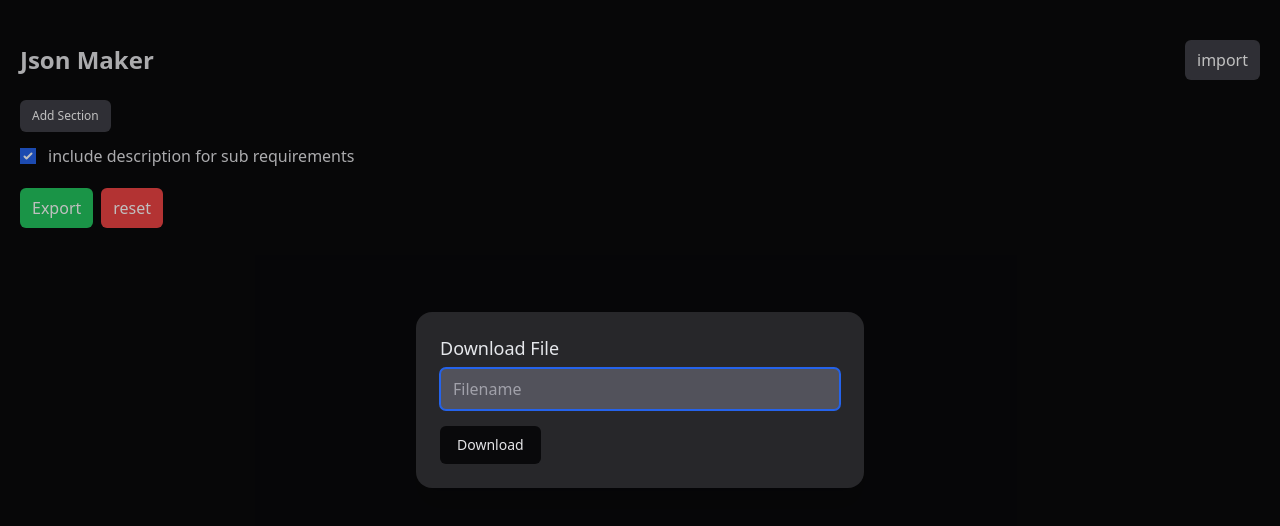
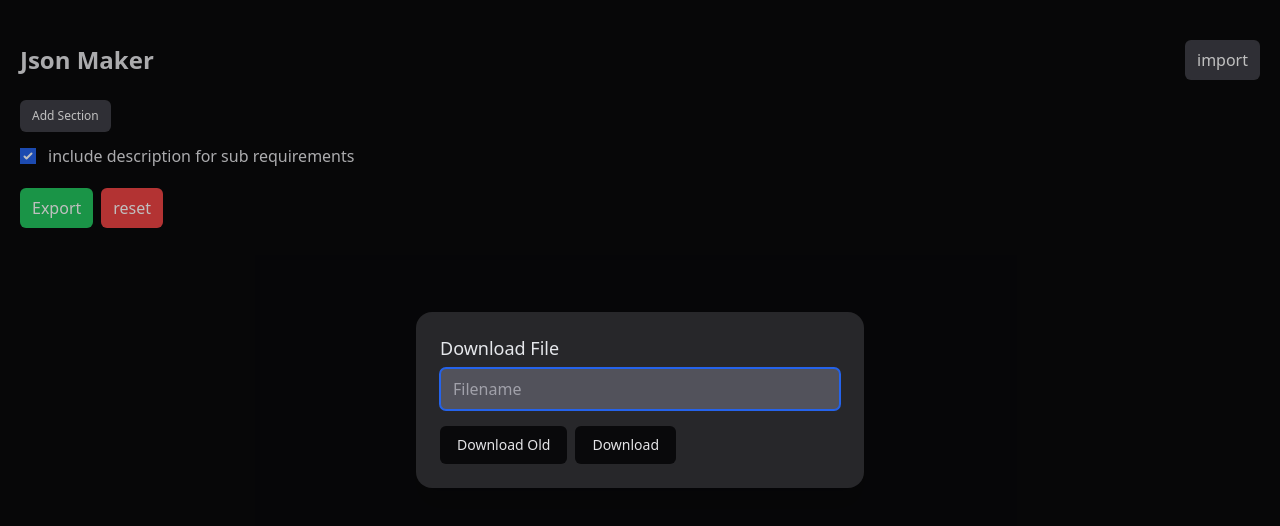
Before and after one commit to shahriyardx/assignment-json-maker, a React (Vite) app: page / in a window 1280 px wide. Both pictures are taken after a click on the button "Export". Shown: the top 526 px of the page. Built offline with nearby package versions, Linux system fonts and the light colour scheme.

Commit message:
2 download modes

```diff
--- a/src/App.jsx
+++ b/src/App.jsx
@@ -39,8 +39,28 @@ function App() {
     reader.readAsText(file)
   }
 
+  const download = (json) => {
+    const jsonString = JSON.stringify(json, null, 2)
+    const blob = new Blob([jsonString], { type: "application/json" })
+
+    const a = document.createElement("a")
+    a.href = window.URL.createObjectURL(blob)
+    a.download = `${filename.replaceAll(".json", "")}.json`
+
+    document.body.appendChild(a)
+    a.click()
+    document.body.removeChild(a)
+  }
   const onSubmit = (data) => {
-    const json = new Map()
+    const json = {
+      type: "new",
+      ...data,
+    }
+
+    download(json)
+  }
+  const onSubmitLegacy = (data) => {
+    const json = {}
 
     for (let section of data.sections) {
       const sectionJson = {}
@@ -48,12 +68,12 @@ function App() {
       for (let requirementIndex in requirements) {
         const requirement = requirements[requirementIndex]
         const requirementJson = {
-          description: requirement.description,
-          number: String(requirement.number),
+          description: requirement.data.description,
+          number: String(requirement.data.number),
           correct: true,
-          message: requirement.message,
+          message: requirement.data.message,
         }
-        const subRequirements = requirement.subrequirements
+        const subRequirements = requirement.subRequirements
 
         for (let subRequirementIndex in subRequirements) {
           const subRequirement = subRequirements[subRequirementIndex]
@@ -61,7 +81,7 @@ function App() {
             Number(subRequirementIndex) + 1
           }`
 
-          let message = subRequirement.message
+          let message = "not okay"
 
           if (subRequirement.message == "not okay" && data.include) {
             message = `${subRequirement.description} -> not okay`
@@ -80,22 +100,10 @@ function App() {
         sectionJson[`req-${requirementIndex + 1}`] = requirementJson
       }
 
-      json.set(section.name.trim().replaceAll(" ", "-"), sectionJson)
+      json[section.name.trim().replaceAll(" ", "-")] = sectionJson
     }
 
-    const arrayFromMap = Array.from(json)
-    const jsonObject = Object.fromEntries(arrayFromMap)
-
-    const jsonString = JSON.stringify(jsonObject, null, 2)
-    const blob = new Blob([jsonString], { type: "application/json" })
-
-    const a = document.createElement("a")
-    a.href = window.URL.createObjectURL(blob)
-    a.download = `${filename.replaceAll(".json", "")}.json`
-
-    document.body.appendChild(a)
-    a.click()
-    document.body.removeChild(a)
+    download(json)
   }
 
   return (
@@ -161,6 +169,7 @@ function App() {
         filename={filename}
         setFilename={setFilename}
         getValues={getValues}
+        onSubmitLegacy={onSubmitLegacy}
         onSubmit={onSubmit}
       />
     </div>
--- a/src/components/ExportModal.jsx
+++ b/src/components/ExportModal.jsx
@@ -7,6 +7,7 @@ const ExportModal = ({
   filename,
   setFilename,
   onSubmit,
+  onSubmitLegacy,
   getValues,
 }) => {
   function closeModal() {
@@ -61,7 +62,18 @@ const ExportModal = ({
                     </p>
                   </div>
 
-                  <div className="mt-4">
+                  <div className="flex items-center gap-2 mt-4">
+                    <button
+                      type="button"
+                      className="inline-flex justify-center px-4 py-2 text-sm font-medium border border-transparent rounded-md bg-zinc-950 hover:bg-zinc-900"
+                      onClick={() => {
+                        onSubmitLegacy(getValues())
+                        setOpen(false)
+                      }}
+                    >
+                      Download Old
+                    </button>
+
                     <button
                       type="button"
                       className="inline-flex justify-center px-4 py-2 text-sm font-medium border border-transparent rounded-md bg-zinc-950 hover:bg-zinc-900"
--- a/src/components/Requirements.jsx
+++ b/src/components/Requirements.jsx
@@ -53,21 +53,21 @@ const Requirements = ({ control, register, nestIndex, json, setRJson }) => {
                 <div className="grid grid-cols-3 gap-3">
                   <LabledInput label={"Description"}>
                     <input
-                    {...register(`${name}.${index}.description`)}
+                      {...register(`${name}.${index}.data.description`)}
                       placeholder="Description"
                       className="w-full"
                     />
                   </LabledInput>
                   <LabledInput label={"Number"}>
                     <input
-                    {...register(`${name}.${index}.number`)}
+                      {...register(`${name}.${index}.data.number`)}
                       placeholder="Number"
                       className="w-full"
                     />
                   </LabledInput>
                   <LabledInput label={"Message"}>
                     <input
-                    {...register(`${name}.${index}.message`)}
+                      {...register(`${name}.${index}.data.message`)}
                       placeholder="Message"
                       className="w-full"
                     />
@@ -95,13 +95,12 @@ const Requirements = ({ control, register, nestIndex, json, setRJson }) => {
             </div>
           )
         })}
-
       </div>
 
       <div className="mt-3">
         <button
           type="button"
-          onClick={() => append({ message: "not okay" })}
+          onClick={() => append({ data: { message: "not okay" } })}
           className="px-3 py-2 text-xs text-white rounded-md bg-zinc-800"
         >
           Add Requirement
--- a/src/components/SubRequirements.jsx
+++ b/src/components/SubRequirements.jsx
@@ -11,7 +11,7 @@ const SubRequirements = ({
   json,
   setSrJson,
 }) => {
-  const name = `sections.${nestIndex}.requirements.${reqNestIndex}.subrequirements`
+  const name = `sections.${nestIndex}.requirements.${reqNestIndex}.subRequirements`
   const { fields, remove, append } = useFieldArray({
     control,
     name,
```
Lines whose indentation alone changed are shown as unchanged.
